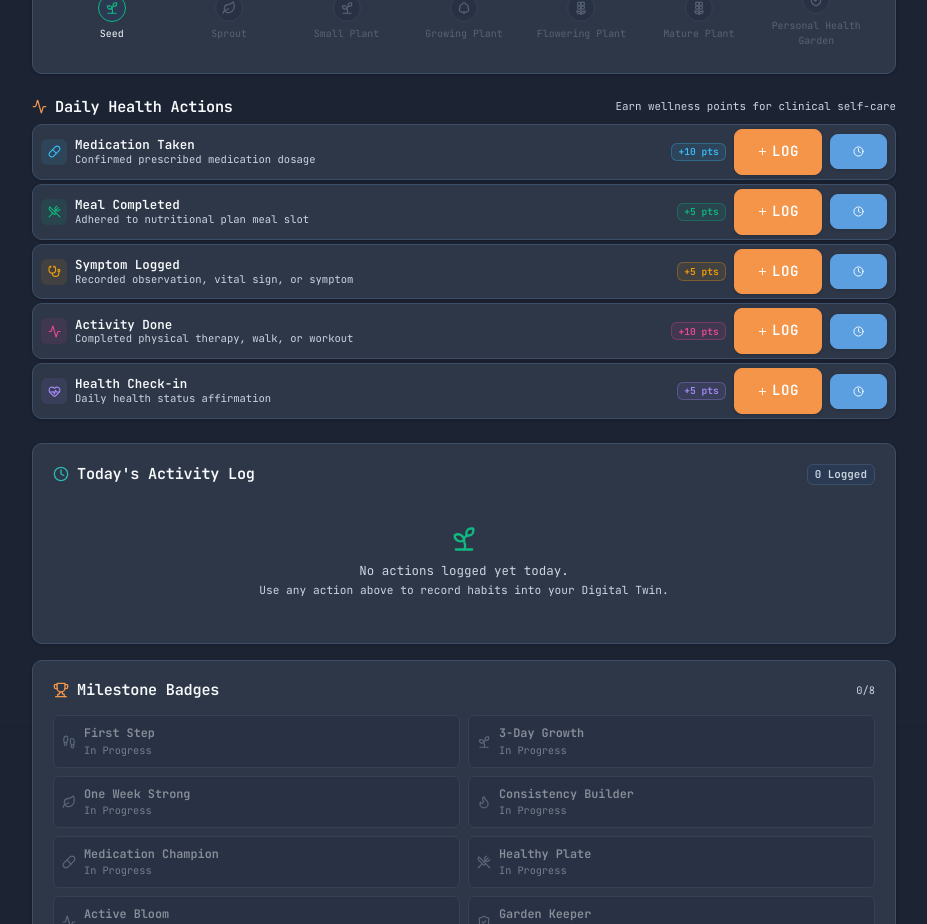
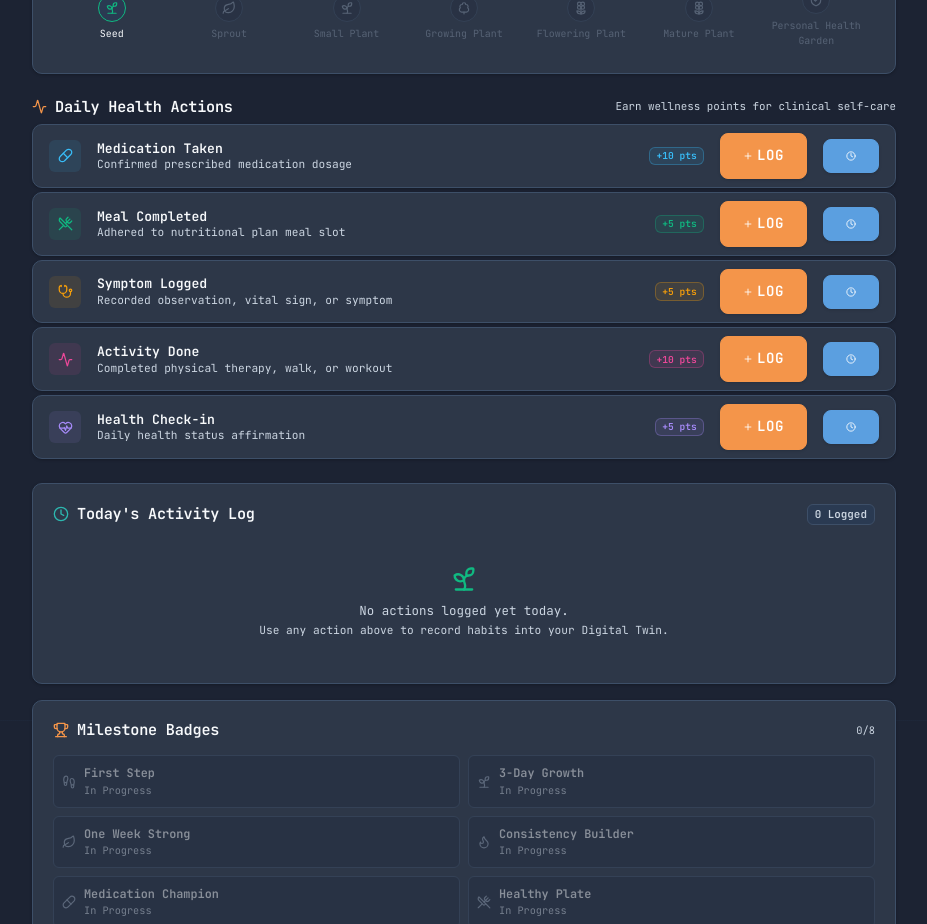
Before and after one commit to SAILESH2508/MedFusion-AI, a React (Vite) app in the folder frontend/: page /digital-twin in a window 1280 px wide. Shown: the part 880-1804 px from the top of the page, without its empty margins (336-1263 px from the left). Built offline with nearby package versions, Linux system fonts and the light colour scheme.

Commit message:
feat(ui): increase action row size, shrink button padding/icons

```diff
--- a/frontend/src/pages/digital-twin/IntegratedGardenSection.jsx
+++ b/frontend/src/pages/digital-twin/IntegratedGardenSection.jsx
@@ -332,20 +332,20 @@ export default function IntegratedGardenSection({
             return (
               <div
                 key={action.type}
-                className="glass-card d-flex align-items-center gap-2 px-2 py-1"
+                className="glass-card d-flex align-items-center gap-3 px-3 py-2"
                 style={{
                   borderRadius: '8px',
                   border: `1px solid ${action.border}`,
                   background: 'var(--bg-card)',
-                  minHeight: '40px',
+                  minHeight: '52px',
                 }}
               >
                 {/* Icon */}
                 <div
                   className="flex-shrink-0 d-flex align-items-center justify-content-center rounded-2"
-                  style={{ width: '26px', height: '26px', background: action.bg, color: action.color }}
+                  style={{ width: '32px', height: '32px', background: action.bg, color: action.color }}
                 >
-                  <ActionIcon size={13} />
+                  <ActionIcon size={15} />
                 </div>
 
                 {/* Label + description */}
@@ -364,16 +364,16 @@ export default function IntegratedGardenSection({
                         borderColor: action.border,
                         background: 'rgba(15, 23, 42, 0.04)',
                         outline: 'none',
-                        height: '26px',
+                        height: '30px',
                       }}
                       autoFocus
                     />
                   ) : (
                     <>
-                      <div className="fw-bold text-truncate" style={{ fontSize: '0.78rem', color: 'var(--text-primary)', lineHeight: '1.2' }}>
+                      <div className="fw-bold text-truncate" style={{ fontSize: '0.82rem', color: 'var(--text-primary)', lineHeight: '1.25' }}>
                         {action.label}
                       </div>
-                      <div className="text-secondary text-truncate" style={{ fontSize: '0.66rem', lineHeight: '1.2' }}>
+                      <div className="text-secondary text-truncate" style={{ fontSize: '0.7rem', lineHeight: '1.25' }}>
                         {action.description}
                       </div>
                     </>
@@ -395,18 +395,18 @@ export default function IntegratedGardenSection({
                       onClick={() => handleLogActivity(action.type, action.points, activeNote)}
                       disabled={isLoading}
                       className="btn-clinical primary d-flex align-items-center gap-1 font-monospace text-uppercase flex-shrink-0"
-                      style={{ fontSize: '0.62rem', borderRadius: '5px', padding: '2px 8px' }}
+                      style={{ fontSize: '0.58rem', borderRadius: '4px', padding: '1px 6px' }}
                     >
-                      {isLoading ? <RefreshCw size={11} className="animate-spin" /> : <Check size={11} />}
+                      {isLoading ? <RefreshCw size={10} className="animate-spin" /> : <Check size={10} />}
                       <span>{isLoading ? 'Saving...' : 'OK'}</span>
                     </button>
                     <button
                       onClick={() => { setSelectedActivityForNote(null); setActiveNote(''); }}
                       className="btn-clinical secondary d-flex align-items-center font-monospace flex-shrink-0"
-                      style={{ fontSize: '0.62rem', borderRadius: '5px', padding: '2px 6px' }}
+                      style={{ fontSize: '0.58rem', borderRadius: '4px', padding: '1px 5px' }}
                       title="Cancel"
                     >
-                      <X size={11} />
+                      <X size={10} />
                     </button>
                   </>
                 ) : (
@@ -415,18 +415,18 @@ export default function IntegratedGardenSection({
                       onClick={() => handleLogActivity(action.type, action.points)}
                       disabled={isLoading}
                       className="btn-clinical primary d-flex align-items-center gap-1 font-monospace text-uppercase flex-shrink-0"
-                      style={{ fontSize: '0.62rem', borderRadius: '5px', padding: '2px 8px' }}
+                      style={{ fontSize: '0.58rem', borderRadius: '4px', padding: '1px 6px' }}
                     >
-                      {isLoading ? <RefreshCw size={11} className="animate-spin" /> : <Plus size={11} />}
+                      {isLoading ? <RefreshCw size={10} className="animate-spin" /> : <Plus size={10} />}
                       <span>{isLoading ? '...' : 'Log'}</span>
                     </button>
                     <button
                       onClick={() => { setSelectedActivityForNote(action.type); setActiveNote(''); }}
                       title="Log with note"
                       className="btn-clinical secondary d-flex align-items-center justify-content-center flex-shrink-0"
-                      style={{ borderRadius: '5px', padding: '2px 6px' }}
+                      style={{ borderRadius: '4px', padding: '1px 5px' }}
                     >
-                      <Clock size={11} />
+                      <Clock size={10} />
                     </button>
                   </>
                 )}
```
